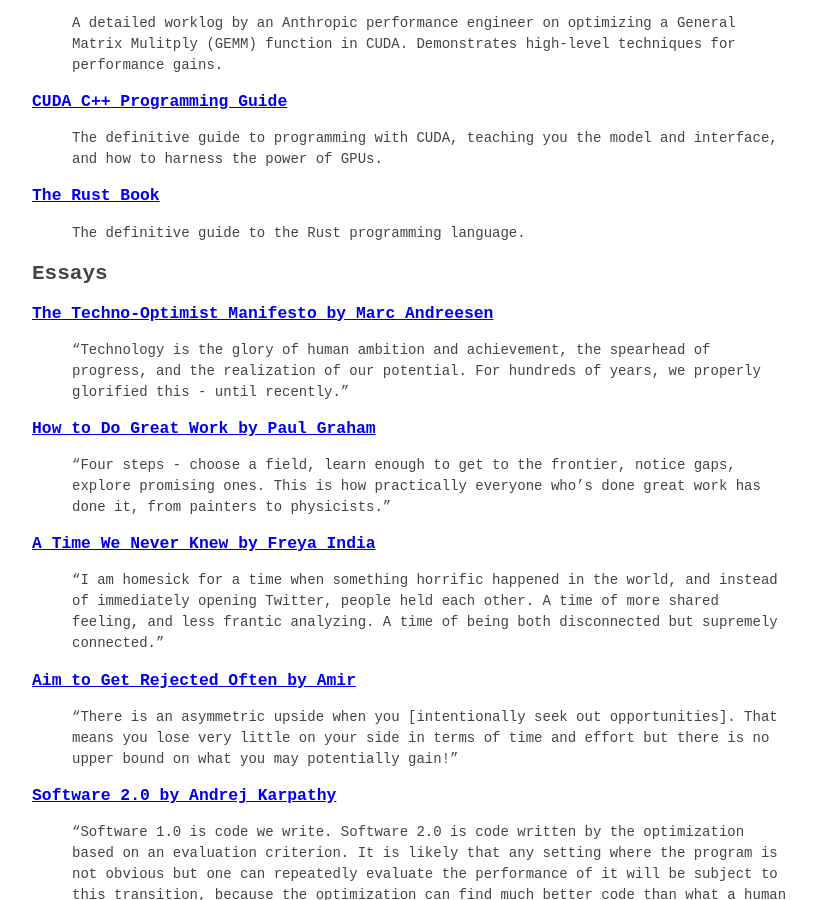
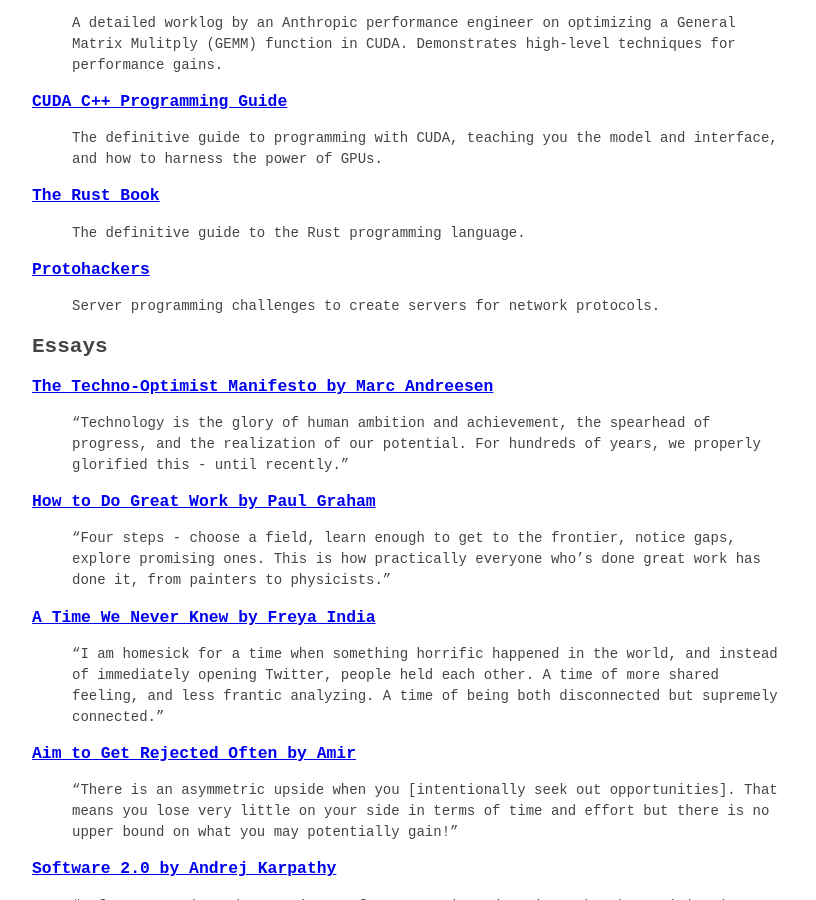
Before and after one commit to smomara/smomara.github.io, a Jekyll site: the page built from library/index.md, in a window 1280 px wide and 900 px high, scrolled down 928 px. Shown: the whole window, without its empty margins (208-1024 px from the left). Built offline with Jekyll 4.4.1, drawn with Linux system fonts in a browser that asks for light colours.

Commit message:
Protohackers

```diff
--- a/_data/resources.yml
+++ b/_data/resources.yml
@@ -13,3 +13,7 @@
 - title: The Rust Book
   link: https://rust-book.cs.brown.edu/
   description: The definitive guide to the Rust programming language.
+
+- title: Protohackers
+  link: https://protohackers.com/
+  description: Server programming challenges to create servers for network protocols.
```
